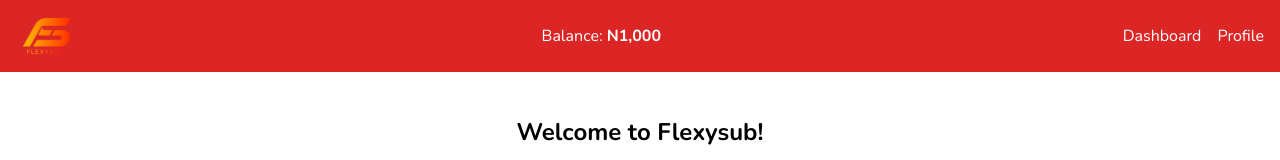
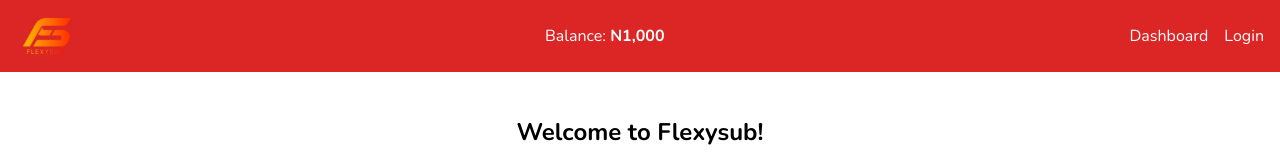
Before and after one commit to Fahyvor/flexysub-frontend, a React (Vite) app: page /signup in a window 1280 px wide. Shown: the top 160 px of the page. Built offline with nearby package versions, Linux system fonts and the light colour scheme.

Commit message:
to be continued

```diff
--- a/src/axios/apiUrl.tsx
+++ b/src/axios/apiUrl.tsx
@@ -1,2 +1,2 @@
-export const API_URL = "https://flexysub-backend.onrender.com/"
-// export const API_URL = "http://localhost:9000/"
+// export const API_URL = "https://flexysub-backend.onrender.com/"
+export const API_URL = "http://localhost:9000/"
--- a/src/component/Nav.tsx
+++ b/src/component/Nav.tsx
@@ -27,9 +27,12 @@
                 <div className=''>
                     <p>Balance: <span className='font-bold'>N1,000</span></p>
                 </div>
-                <div className="space-x-4 lg:flex md:flex hidden">
+                <div className="space-x-4 lg:flex md:flex hidden items-center">
                     <Link to="/dashboard">Dashboard</Link>
-                    <Link to="/profile">Profile</Link>
+                    {isLoggedIn ?
+                    <Link to="/profile" className="block py-2" onClick={() => setIsMenuOpen(false)}>Profile</Link>
+                    : <Link to="/login" className="block py-2" onClick={() => setIsMenuOpen(false)}>Login</Link>
+                    }
                 </div>
 
                 <div className='lg:hidden md:hidden flex'>
--- a/src/pages/SignUp.tsx
+++ b/src/pages/SignUp.tsx
@@ -1,6 +1,6 @@
 import React, { useState } from 'react';
 import axios from 'axios';
-import { API_URL } from '../axios/apiUrl'
+import { API_URL } from '../axios/apiUrl';
 import { ToastContainer, toast } from 'react-toastify';
 import 'react-toastify/dist/ReactToastify.css';
 import { FaRegEyeSlash } from "react-icons/fa";
@@ -29,21 +29,23 @@
 
       console.log('Sign-up successful:', response.data);
       toast.success(response.data.message);
-    } catch (error: any) {
-    //   console.error('Sign-up failed:', error.response ? error.response.data : error.message);
+
+      // Redirect to login only if sign-up is successful
+      setTimeout(() => {
+        window.location.href = "/login";
+      }, 3000);
+    } catch (error: unknown) {
+      if (axios.isAxiosError(error)) {
         if (error.response && error.response.data && error.response.data.error) {
-        return toast.error(error.response ? error.response.data.message : error.message);
+          toast.error(error.response.data.message);
+        }
       } else {
-        return toast.error("Unknown Error");
+        toast.error("Unknown Error");
       }
     } finally {
       setIsLoading(false);
-    setTimeout(() => {
-        window.location.href = "/login";
-    }, 3000);
     }
   };
-
 
   return (
     <div>
```
Lines whose indentation alone changed are shown as unchanged.
